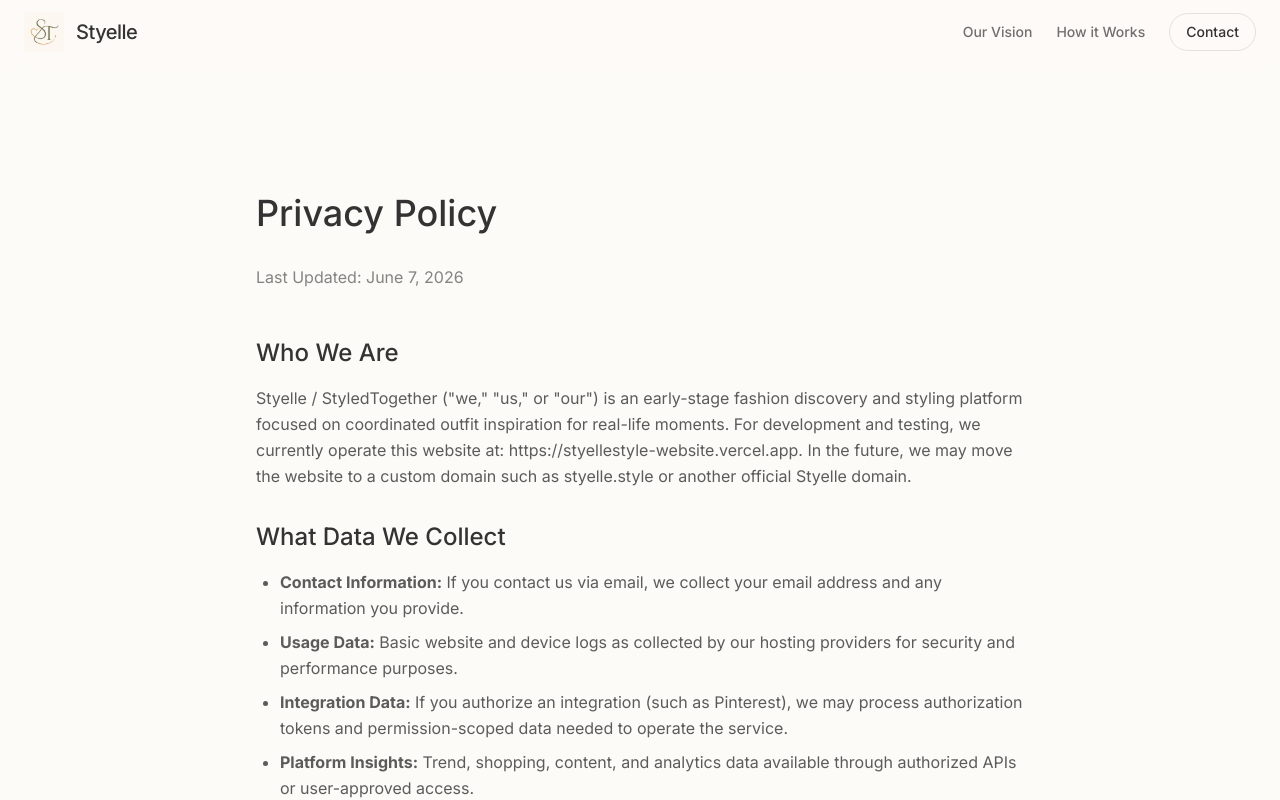
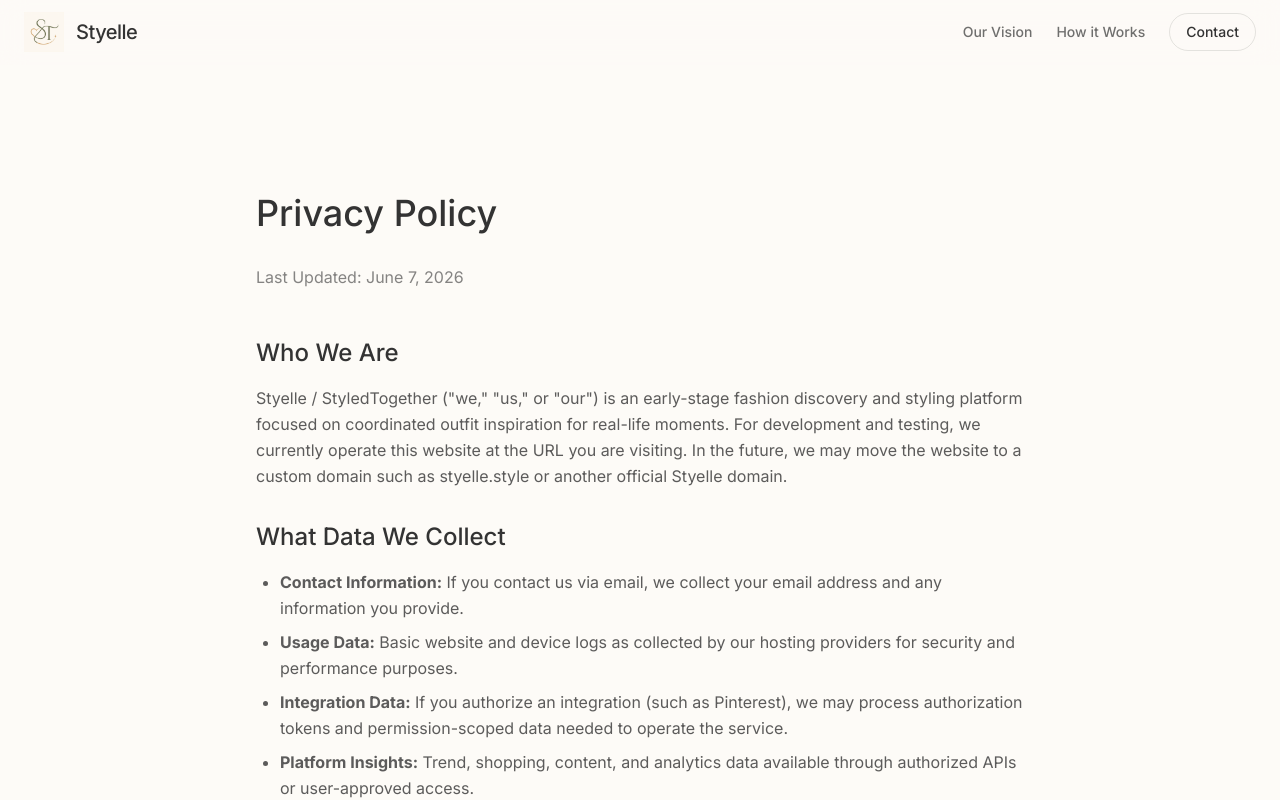
Before and after one commit to PantaAastha/styelle-website, a Next.js app: page /privacy in a window 1280 px wide. Shown: the top 800 px of the page. Built offline with nearby package versions, Linux system fonts and the light colour scheme.

Commit message:
Minor update

```diff
--- a/src/app/privacy/page.tsx
+++ b/src/app/privacy/page.tsx
@@ -16,8 +16,7 @@ export default function PrivacyPolicy() {
             <h2 className="text-2xl font-medium text-foreground mb-4">Who We Are</h2>
             <p>
               Styelle / StyledTogether (&quot;we,&quot; &quot;us,&quot; or &quot;our&quot;) is an early-stage fashion discovery and styling platform focused on coordinated outfit inspiration for real-life moments.
-              For development and testing, we currently operate this website at:
-              https://styellestyle-website.vercel.app.
+              For development and testing, we currently operate this website at the URL you are visiting.
               In the future, we may move the website to a custom domain such as styelle.style or another official Styelle domain.
             </p>
           </section>
```
